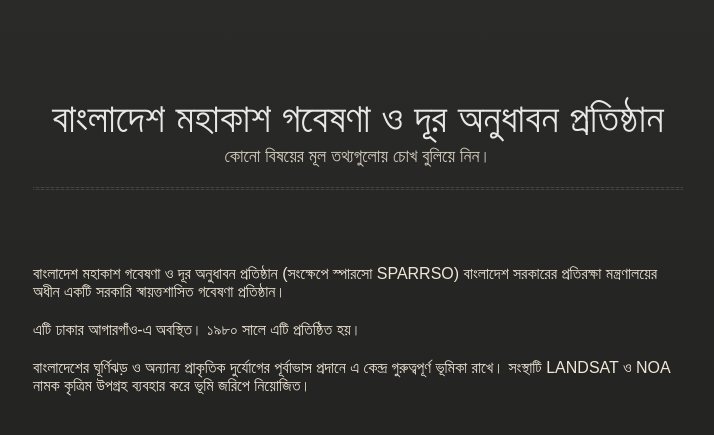
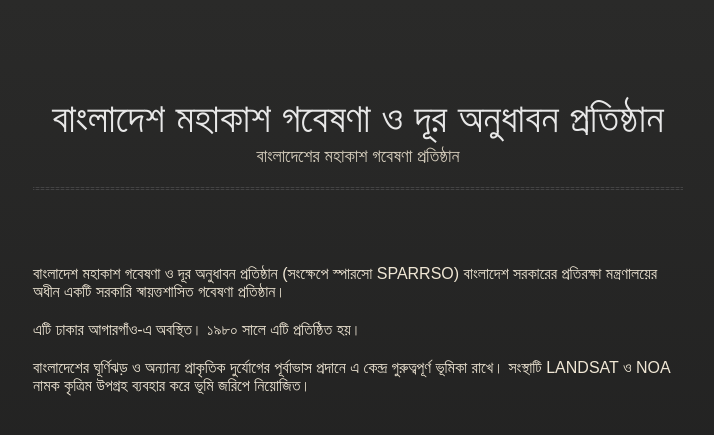
Before and after one commit to tahmid02016/simplify, a Jekyll site: the page built from _posts/2021-09-30-sparso.md, in a window 1280 px wide. Shown: the top 435 px of the page, without its empty margins (282-996 px from the left). Built offline with Jekyll 4.4.1, drawn with Linux system fonts in a browser that asks for light colours.

Commit message:
Update 2021-09-30-sparso.md

```diff
--- a/_posts/2021-09-30-sparso.md
+++ b/_posts/2021-09-30-sparso.md
@@ -2,7 +2,8 @@
 layout: default
 title: "বাংলাদেশ মহাকাশ গবেষণা ও দূর অনুধাবন প্রতিষ্ঠান"
 description: "বাংলাদেশ মহাকাশ গবেষণা ও দূর অনুধাবন প্রতিষ্ঠান বাংলাদেশ সরকারের প্রতিরক্ষা মন্ত্রণালয়ের অধীন একটি সরকারি স্বায়ত্তশাসিত গবেষণা প্রতিষ্ঠান।"
-tagline:
+tagline: "বাংলাদেশের মহাকাশ গবেষণা প্রতিষ্ঠান"
+urlname: sparso
 tags: স্পারসো, মহাকাশ, প্রতিষ্ঠান
 ---
 
```
